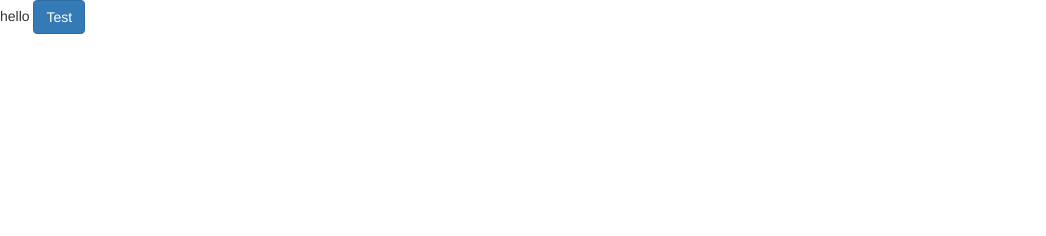
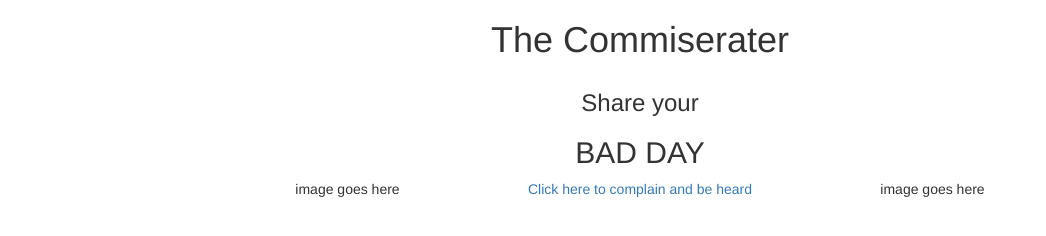
Before and after one commit to jocelynalsdorf/blog-angular, a website: page index.html in a window 1280 px wide. Shown: the whole page, without its empty margins (0-1046 px from the left). Drawn offline with Linux system fonts and the light colour scheme.

Commit message:
add base html structure, partial and route for home page

```diff
--- a/index.html
+++ b/index.html
@@ -8,7 +8,9 @@
     <link rel="stylesheet" type="text/css" href="css/app.css">
   </head>
   <body>
-hello <button class="btn btn-primary">Test</button>
+    <div class="container">
+      <div ui-view></div>
+    </div>
 
 <!--script tags here -->
 <script src="lib/angular.min.js"></script>
--- a/javascript/app.annotated.js
+++ b/javascript/app.annotated.js
@@ -1 +1,8 @@
 var app = angular.module('blog-app', ['ui.router']);
+
+app.config(["$stateProvider", "$urlRouterProvider", function($stateProvider, $urlRouterProvider){
+  $stateProvider.state("home", {
+    url: "",
+    templateUrl: "partials/home.html"
+  });
+}]);
--- /dev/null
+++ b/partials/home.html
@@ -0,0 +1,18 @@
+<div class="row">
+  <div class="col-md-10 col-md-offset-1">
+    <h1 class="site-title text-center">The Commiserater</h1>
+  </div>
+</div><! -- end of row 1 -->
+<div class="row">
+  <div class="col-md-8 col-md-offset-2 text-center">
+  <h3 class="medium-title">Share your</h3>
+  <h2 class="subtitle">BAD DAY</h2>
+    <div class="row">
+    <div class="col-md-3">image goes here</div>
+      <div class="inner-div col-md-6">
+        <a href="#" class="post-link">Click here to complain and be heard</a>
+      </div>
+      <div class="col-md-3">image goes here</div>
+    </div><!--end of inner row -->
+  </div>
+</div><! -- end of row 2 -->
```
Also changed, not shown: javascript/app.js (+7 -0 lines).
